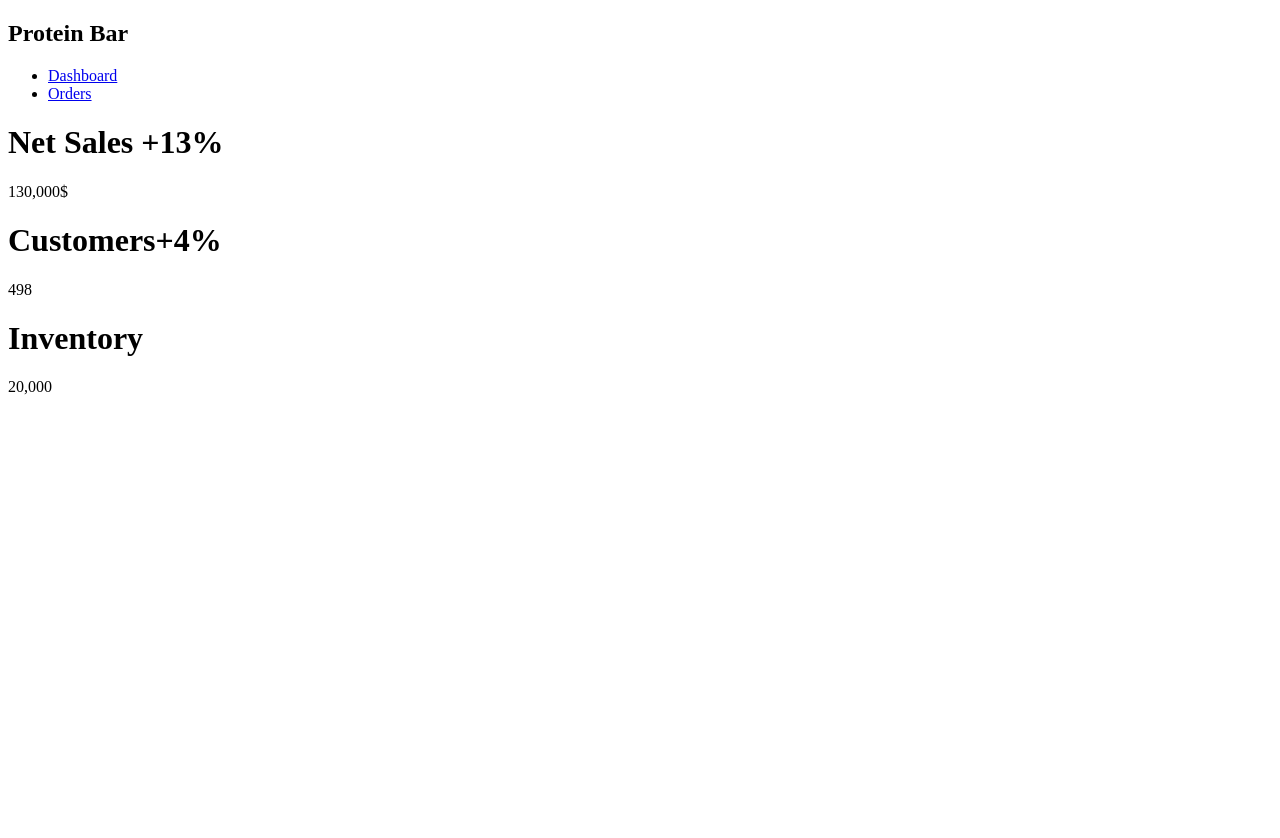
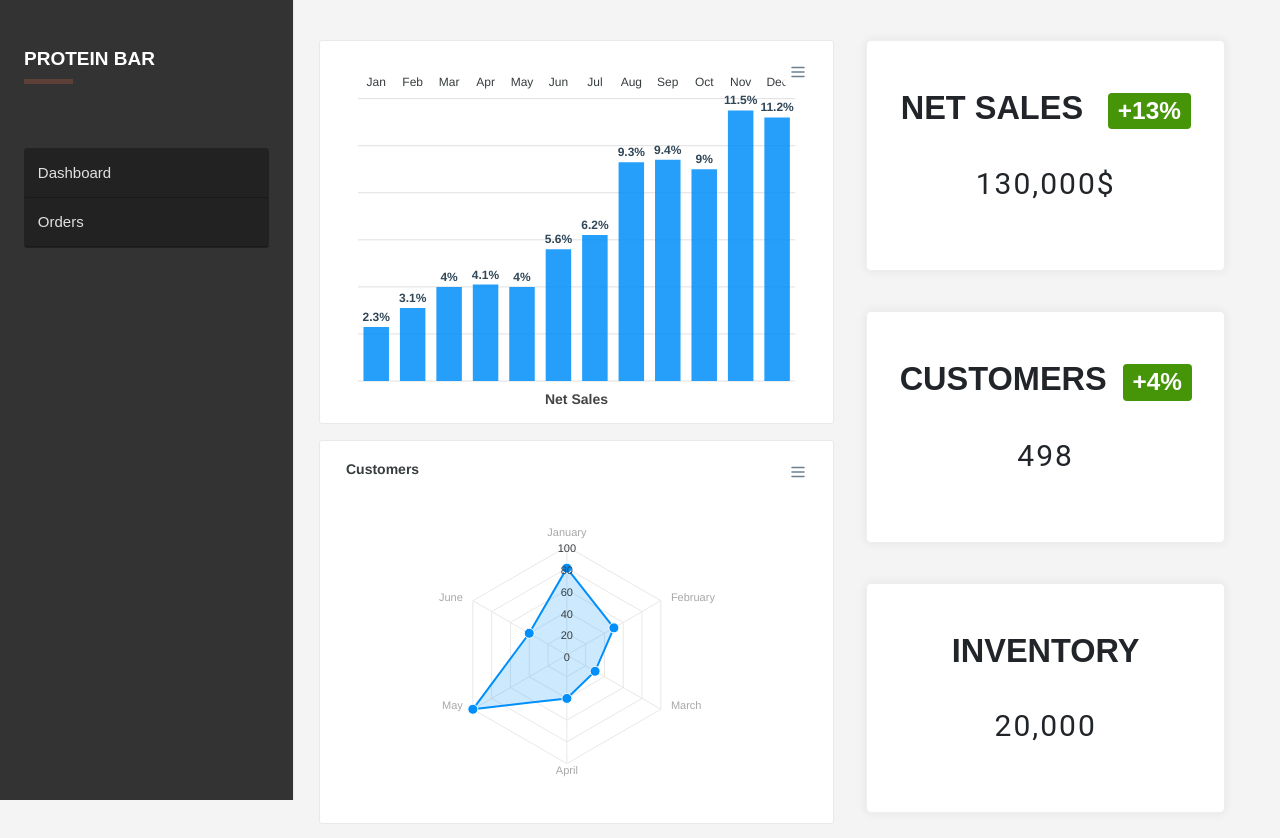
Before and after one commit to mohi2code/admin-dashboard, a plain HTML site: page index.html in a window 1280 px wide. Before the commit the page ends 800 px from the top, so only its background shows below. Drawn offline with nearby package versions, Linux system fonts and the light colour scheme; the site is published under a folder, as on GitHub Pages, so addresses that start at the root find nothing.

Commit message:
first commit

```diff
--- a/index.html
+++ b/index.html
@@ -4,8 +4,8 @@
     <meta charset="utf-8">
     <title>Protein Bar | Dashboard</title>
     <script src="https://cdn.jsdelivr.net/npm/apexcharts"></script>
-    <link rel="stylesheet" href="/css/bootstrap.min.css">
-    <link rel="stylesheet" href="/css/style.css">
+    <link rel="stylesheet" href="css/bootstrap.min.css">
+    <link rel="stylesheet" href="css/style.css">
   </head>
   <body>
     <aside class="py-5 px-4 text-white">
@@ -41,6 +41,6 @@
       </div>
     </main>
 
-    <script src="/js/charts.js" charset="utf-8"></script>
+    <script src="js/charts.js" charset="utf-8"></script>
   </body>
 </html>
```
Also changed, not shown: orders.html (+3 -3 lines).
